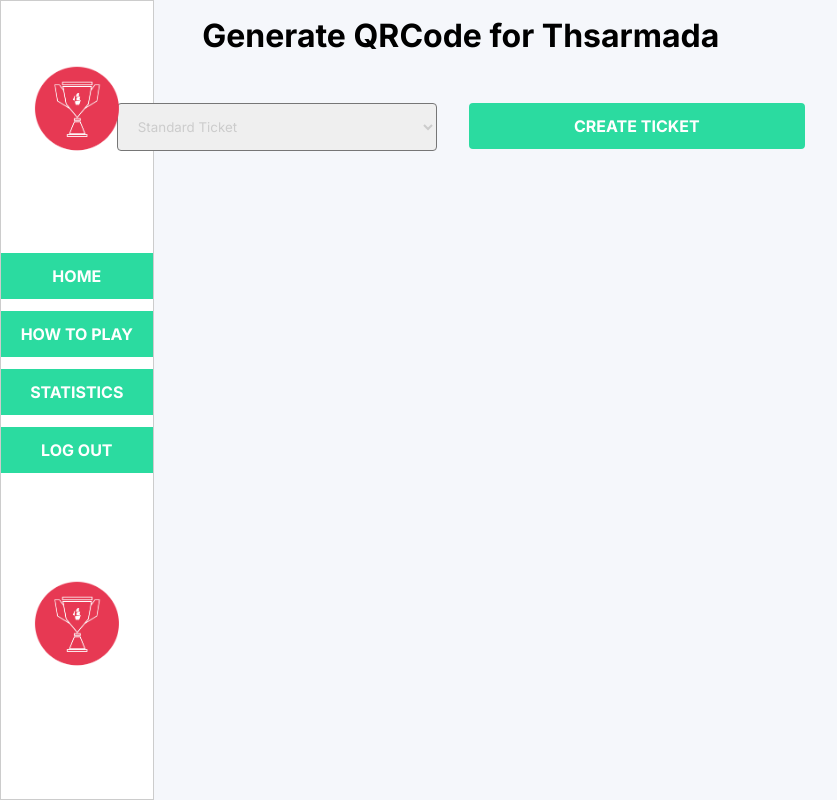
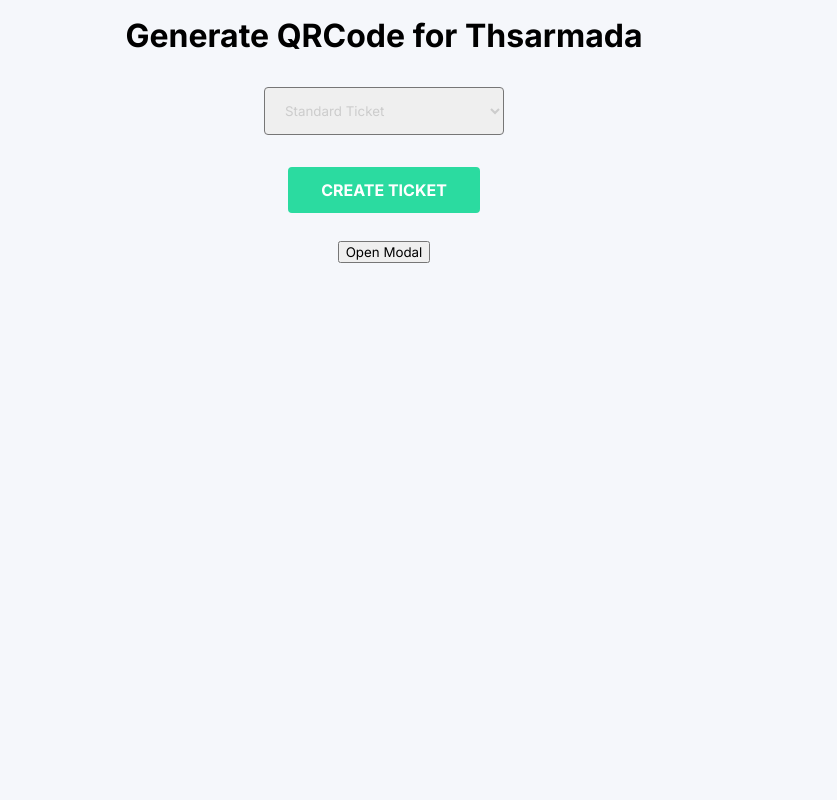
Before and after one commit to armada-ths/ac22, a React (Create React App) app: page /createqrcode in a window 768 px wide. Shown: the whole page, 837 px wide, since content can reach past the window. Built offline with nearby package versions, Linux system fonts and the light colour scheme; no server answers; the database is empty.

Commit message:
fix mobile view, need to add side options

```diff
--- /dev/null
+++ b/src/useCheckMobileScreen.ts
@@ -0,0 +1,19 @@
+import React, {useEffect, useState} from "react";
+
+const useCheckMobileScreen = () => {
+    const [width, setWidth] = useState(window.innerWidth);
+    const handleWindowSizeChange = () => {
+            setWidth(window.innerWidth);
+    }
+
+    useEffect(() => {
+        window.addEventListener('resize', handleWindowSizeChange);
+        return () => {
+            window.removeEventListener('resize', handleWindowSizeChange);
+        }
+    }, []);
+
+    return (width <= 768);
+}
+
+export default useCheckMobileScreen
--- a/src/views/QrCodeView/CreateQRCodeView.css
+++ b/src/views/QrCodeView/CreateQRCodeView.css
@@ -86,3 +86,74 @@
     flex-direction: row;
     justify-content: center;
 }
+
+@media screen and (max-width: 768px) {
+
+    .full-screen{
+        display: flex;
+        flex-direction: column;
+    }
+    .main-content {
+        width: auto;
+    }
+
+    .ticket{
+        flex-direction: column;
+        align-items: center;
+        display: flex;
+        width: fit-content;
+        justify-content: space-between;
+        padding: 1rem;
+        gap: 2rem;
+    }
+
+    .header{
+        display: flex;
+        flex-direction: row;
+        justify-content: flex-start;
+        height: 4rem;
+        background-color: var(--armada-green);
+    }
+
+    .mobile-button button{
+        width: 12rem;
+        margin-bottom: 0.75rem;
+    }
+
+        .select-option,
+        .select-option1 {
+            width: 15rem;
+            height: 3rem;
+            color: var(--grey-primary);
+            padding-left: 1rem;
+            padding-right: 1rem;
+            border-radius: 4px;
+        }
+
+}
+
+@media only screen and (min-device-width: 768px) and (max-device-width: 1024px) and (orientation: portrait) and (-webkit-min-device-pixel-ratio: 1) {
+    .full-screen {
+        display: flex;
+        flex-direction: column;
+        align-content: center;
+    }
+
+    .main-content {
+        width: auto;
+    }
+
+    .side{
+        display: none;
+    }
+
+    .ticket {
+        flex-direction: column;
+        align-items: center;
+        display: flex;
+        width: fit-content;
+        justify-content: space-between;
+        padding: 1rem;
+        gap: 2rem;
+        }
+}
--- a/src/views/QrCodeView/CreateQrCodeView.tsx
+++ b/src/views/QrCodeView/CreateQrCodeView.tsx
@@ -1,12 +1,11 @@
-import { FC, useEffect } from "react";
+import { FC, useEffect, useState } from "react";
 import QRCode from "react-qr-code";
 import "./CreateQRCodeView.css";
 import logo from "../../assets/Armada_competition_filled.png";
 import AuthButton from "../../components/AuthButton/AuthButton";
 import ticket_img from "../../assets/TicketState/ticket-img.svg";
 import plus_sign_img from "../../assets/TicketState/plus-sign-img.svg";
-import ticket_grey_img from "../../assets/TicketState/ticket-grey-img.svg";
-import plus_sign_grey_img from "../../assets/TicketState/plus-sign-grey-img.svg";
+import useCheckMobileScreen from "../../useCheckMobileScreen";
 
 interface Props {
   setTicketType: (ticketType: string) => void;
@@ -26,7 +25,158 @@ const CreateQrCodeView: FC<Props> = (props) => {
     props.generateURL();
   };
 
+  const [modalIsOpen, setIsOpen] = useState(false);
+
+  function openModal() {
+    setIsOpen(true);
+  }
+
+  function closeModal() {
+    setIsOpen(false);
+  }
+  // const [popup, SetPopup] = useState(false);
+
   return (
+    <div>
+      {useCheckMobileScreen() ? (
+        <div className="full-screen">
+          {/* <div className="header"></div> */}
+          <div className="main-content">
+            <div className="company-name">
+              Generate QRCode for {props.company}
+            </div>
+            <div className="ticket">
+              <select
+                className="select-option"
+                name="tickettype"
+                onChange={(e) => {
+                  props.setTicketType(e.target.value);
+                  props.setIsShown(false);
+                }}
+              >
+                <option value="standardticket">Standard Ticket</option>
+                <option value="superticket">Super Ticket</option>
+              </select>
+              <div className="mobile-button">
+                <AuthButton
+                  onButtonClick={handleClick}
+                  buttonText="Create Ticket"
+                  buttonType="button"
+                  active={true}
+                ></AuthButton>
+              </div>
+            </div>
+            <div id="qrCodeContainer">
+              {props.isShown && (
+                <div className="qr-container">
+                  <QRCode
+                    size={256}
+                    style={{ height: "auto", maxWidth: "100%", width: "100%" }}
+                    value={props.qrCode}
+                    viewBox={`0 0 256 256`}
+                  />
+
+                  {props.ticketType === "superticket" ? (
+                    <div className="left-box">
+                      <div className="ticket-logo">
+                        <img
+                          className="tckt-img"
+                          src={ticket_img}
+                          alt={"ticket available"}
+                        ></img>
+                        <img
+                          className="ticket-plus-sign"
+                          src={plus_sign_img}
+                          alt={"plus sign available"}
+                        ></img>
+                      </div>
+                    </div>
+                  ) : (
+                    ""
+                  )}
+
+                  <h3>
+                    {props.ticketType === "standardticket"
+                      ? "Standard Ticket"
+                      : "Super Ticket"}
+                  </h3>
+
+                  <div>
+                    <AuthButton
+                      onButtonClick={() => {
+                        props.removePreviousQrCode();
+                        props.setIsShown(false);
+                      }}
+                      buttonText="Remove QRCode"
+                      buttonType="button"
+                      active={true}
+                    ></AuthButton>
+                    <h5>Only use this if ticket has not yet been scanned!</h5>
+                  </div>
+                </div>
+              )}
+            </div>
+            <button onClick={openModal}>Open Modal</button>
+          </div>
+          {/* <div className="main-content">
+            <div className="company-name">
+              Generate QRCode for {props.company}
+            </div>
+
+
+            <div id="qrCodeContainer">
+              {props.isShown && (
+                <div className="qr-container">
+                  <QRCode
+                    size={256}
+                    style={{ height: "auto", maxWidth: "100%", width: "100%" }}
+                    value={props.qrCode}
+                    viewBox={`0 0 256 256`}
+                  />
+
+                  {props.ticketType === "superticket" ? (
+                    <div className="left-box">
+                      <div className="ticket-logo">
+                        <img
+                          className="tckt-img"
+                          src={ticket_img}
+                          alt={"ticket available"}
+                        ></img>
+                        <img
+                          className="ticket-plus-sign"
+                          src={plus_sign_img}
+                          alt={"plus sign available"}
+                        ></img>
+                      </div>
+                    </div>
+                  ) : (
+                    ""
+                  )}
+
+                  <h3>
+                    {props.ticketType === "standardticket"
+                      ? "Standard Ticket"
+                      : "Super Ticket"}
+                  </h3>
+
+                  <div>
+                    <AuthButton
+                      onButtonClick={() => {
+                        props.removePreviousQrCode();
+                        props.setIsShown(false);
+                      }}
+                      buttonText="Remove QRCode"
+                      buttonType="button"
+                      active={true}
+                    ></AuthButton>
+                    <h5>Only use this if ticket has not yet been scanned!</h5>
+                  </div>
+                </div>
+              )}
+            </div>
+          </div> */}
+        </div>
+      ) : (
         <div className="full-screen">
           <div className="side">
             <img src={logo} alt="logo" className="logo" />
@@ -62,7 +212,9 @@ const CreateQrCodeView: FC<Props> = (props) => {
             <div></div>
           </div>
           <div className="main-content">
-        <div className="company-name">Generate QRCode for {props.company}</div>
+            <div className="company-name">
+              Generate QRCode for {props.company}
+            </div>
             <div className="ticket">
               <select
                 className="select-option"
@@ -136,6 +288,8 @@ const CreateQrCodeView: FC<Props> = (props) => {
             </div>
           </div>
         </div>
+      )}
+    </div>
   );
 };
 
```
Lines whose indentation alone changed are shown as unchanged.
